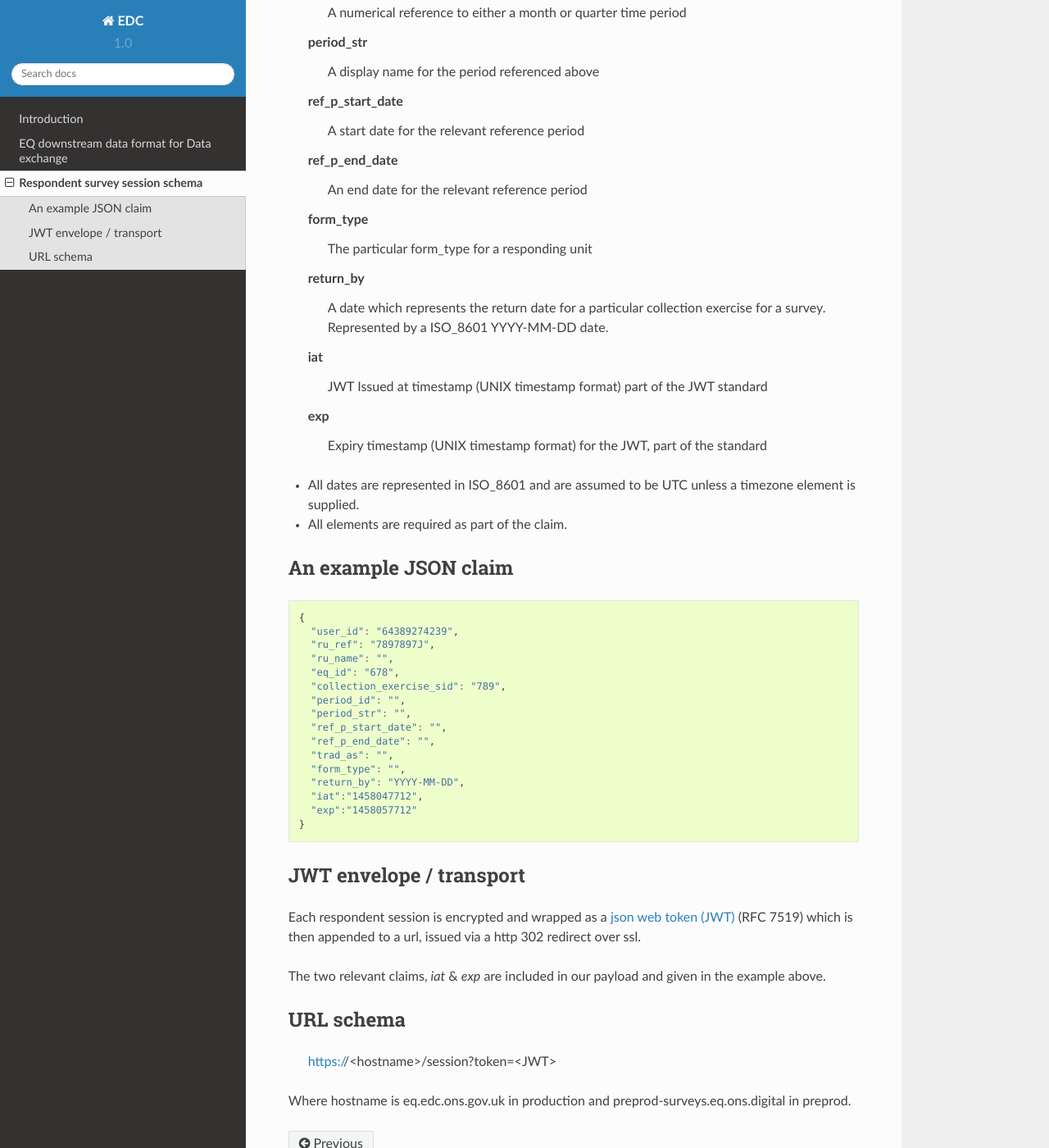
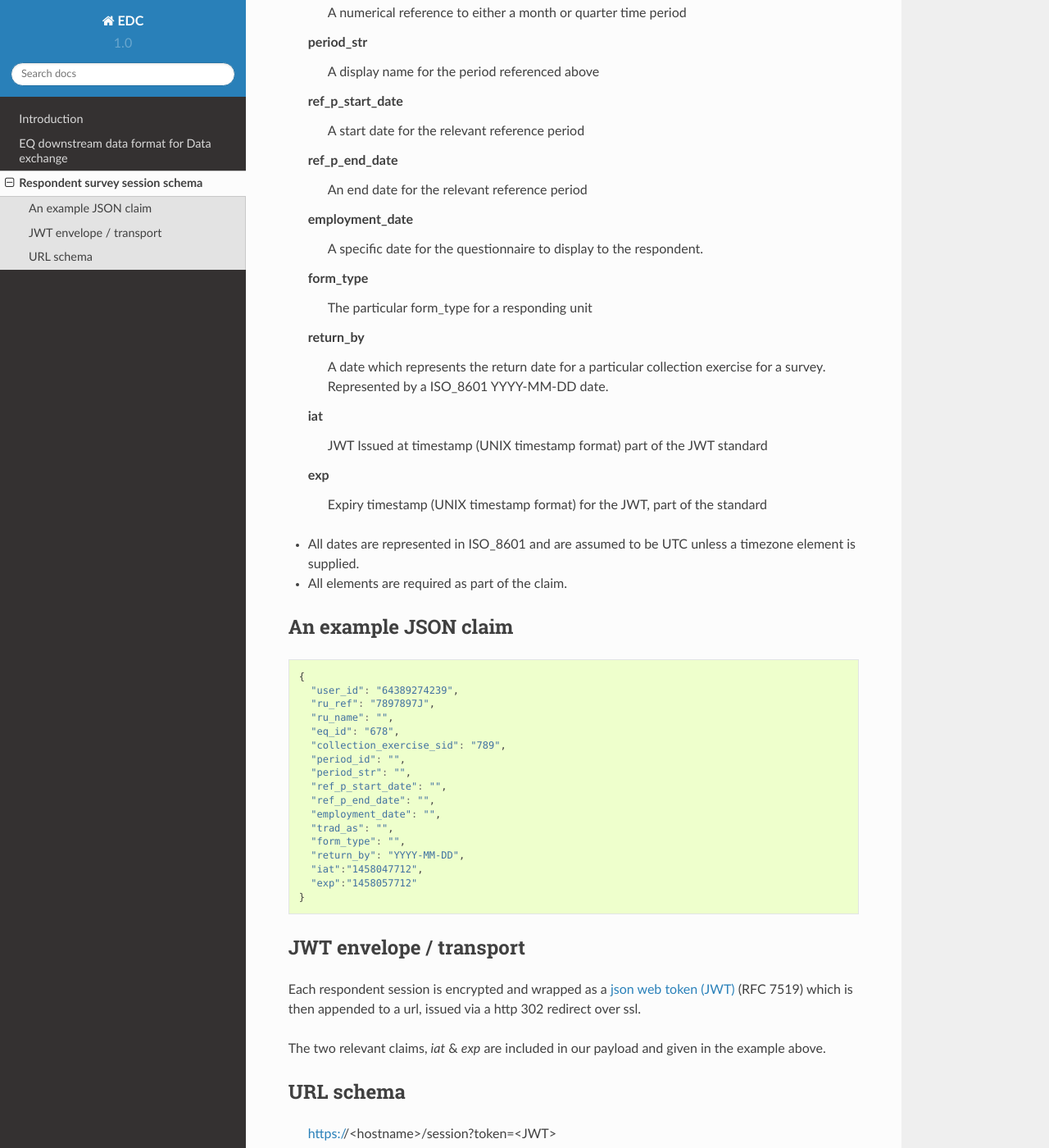
Before and after one commit to ONSdigital/ons-schema-definitions, a Sphinx documentation site: the page built from docs/rm-eq.rst, in a window 1280 px wide and 1400 px high, scrolled down 799 px. Shown: the whole window at 82% size. Built offline with Sphinx 7.4.7 and the Read the Docs theme 2.0.0, drawn with Linux system fonts in a browser that asks for light colours.

Commit message:
Updated docs to add employment_date
Updated docs to add employment_date field in the claim.

```diff
--- a/docs/rm-eq.rst
+++ b/docs/rm-eq.rst
@@ -28,6 +28,8 @@ Schema definition
     A start date for the relevant reference period
   ref_p_end_date
     An end date for the relevant reference period
+  employment_date
+    A specific date for the questionnaire to display to the respondent.
   form_type
     The particular form_type for a responding unit
   return_by
@@ -57,6 +59,7 @@ An example JSON claim
     "period_str": "",
     "ref_p_start_date": "",
     "ref_p_end_date": "",
+    "employment_date": "",
     "trad_as": "",
     "form_type": "",
     "return_by": "YYYY-MM-DD",
```
